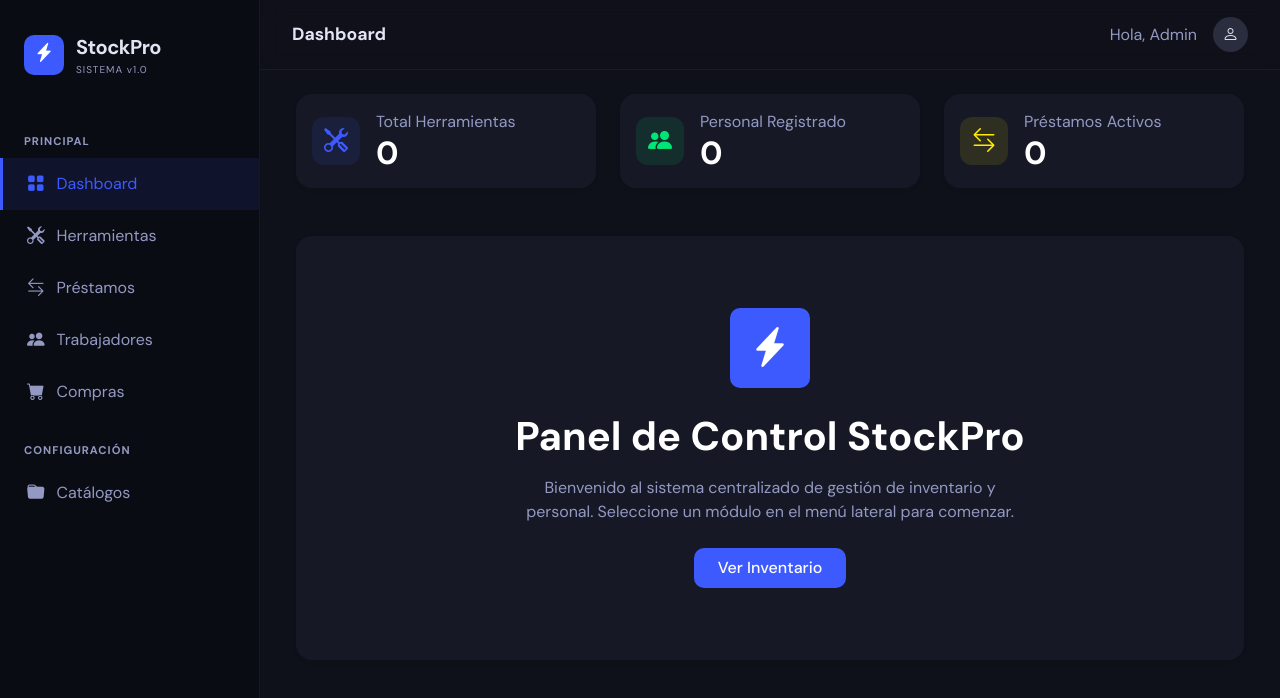
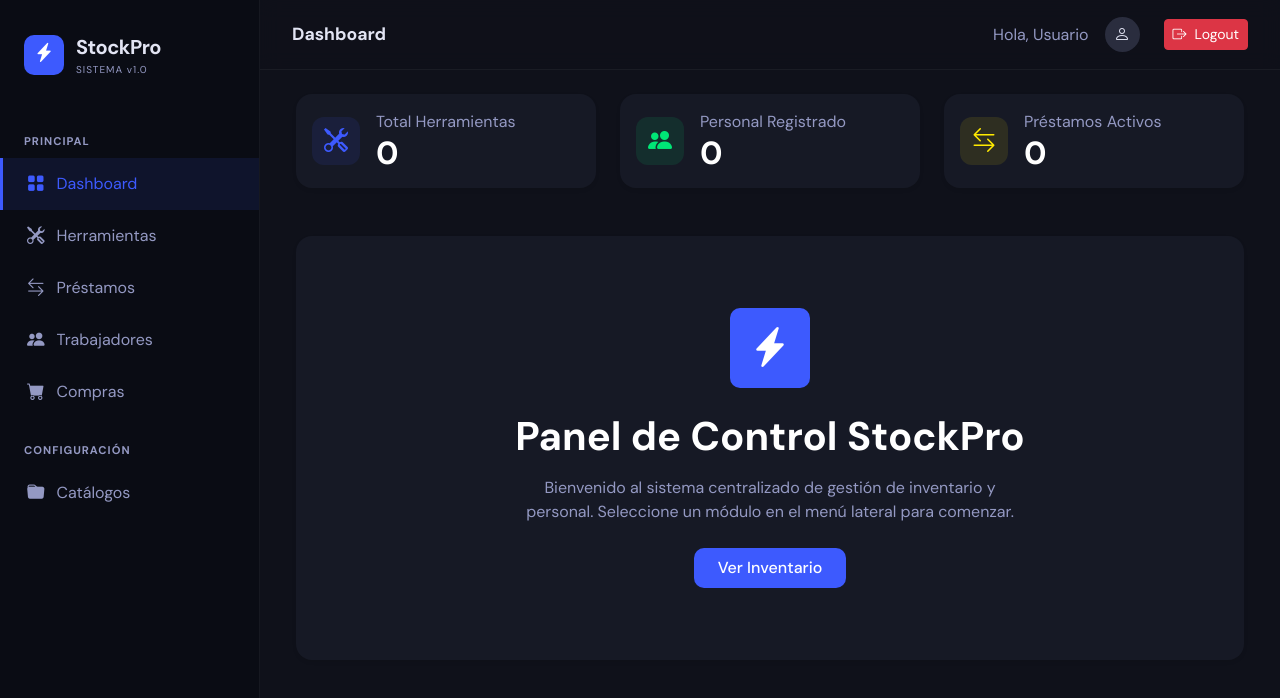
Before and after one commit to CarlosEvCode/Proyecto_Prestamo, a website: page public/index.html in a window 1280 px wide. Drawn offline with nearby package versions, Linux system fonts and the light colour scheme; no server answers.

Commit message:
Aumentando para que salude al usuario que inicie seccion

```diff
--- a/public/index.html
+++ b/public/index.html
@@ -5,9 +5,18 @@
     <meta name="viewport" content="width=device-width, initial-scale=1.0" />
     <title>StockPro | Gestión de Herramientas</title>
 
-    <link href="https://cdn.jsdelivr.net/npm/bootstrap@5.3.2/dist/css/bootstrap.min.css" rel="stylesheet" />
-    <link href="https://cdn.jsdelivr.net/npm/bootstrap-icons@1.11.3/font/bootstrap-icons.min.css" rel="stylesheet" />
-    <link href="https://fonts.googleapis.com/css2?family=DM+Sans:wght@400;500;700&display=swap" rel="stylesheet" />
+    <link
+      href="https://cdn.jsdelivr.net/npm/bootstrap@5.3.2/dist/css/bootstrap.min.css"
+      rel="stylesheet"
+    />
+    <link
+      href="https://cdn.jsdelivr.net/npm/bootstrap-icons@1.11.3/font/bootstrap-icons.min.css"
+      rel="stylesheet"
+    />
+    <link
+      href="https://fonts.googleapis.com/css2?family=DM+Sans:wght@400;500;700&display=swap"
+      rel="stylesheet"
+    />
     <link rel="stylesheet" href="css/style.css" />
   </head>
   <body>
@@ -59,10 +68,28 @@
       <header class="topbar">
         <div class="topbar-title" id="topbarTitle">Dashboard</div>
         <div class="d-flex align-items-center gap-3">
-          <span class="text-muted text-sm">Hola, Admin</span>
-          <div style="width: 35px; height: 35px; background: #2a2d3e; border-radius: 50%; display: flex; align-items: center; justify-content: center;">
+          <span class="text-muted text-sm" id="usuarioSaludo"
+            >Hola, Usuario</span
+          >
+          <div
+            style="
+              width: 35px;
+              height: 35px;
+              background: #2a2d3e;
+              border-radius: 50%;
+              display: flex;
+              align-items: center;
+              justify-content: center;
+            "
+          >
             <i class="bi bi-person"></i>
           </div>
+          <button
+            onclick="if (confirm('¿Cerrar sesión?')) logoutUser();"
+            class="btn btn-sm btn-danger ms-2"
+          >
+            <i class="bi bi-box-arrow-right me-2"></i>Logout
+          </button>
         </div>
       </header>
 
@@ -72,7 +99,10 @@
     </main>
 
     <!-- Toast Container -->
-    <div id="toastContainer" style="position: fixed; top: 20px; right: 20px; z-index: 9999"></div>
+    <div
+      id="toastContainer"
+      style="position: fixed; top: 20px; right: 20px; z-index: 9999"
+    ></div>
 
     <script src="https://cdn.jsdelivr.net/npm/bootstrap@5.3.2/dist/js/bootstrap.bundle.min.js"></script>
     <script src="js/utils.js"></script>
```
